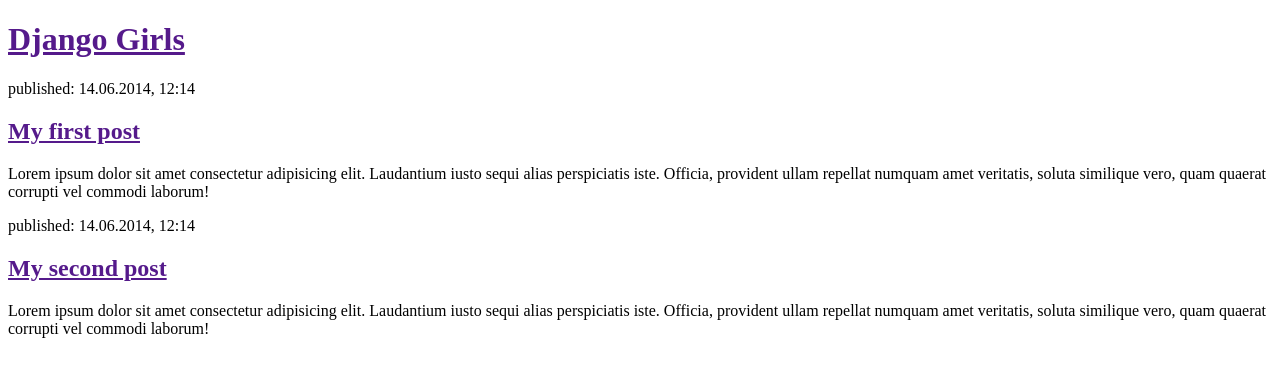
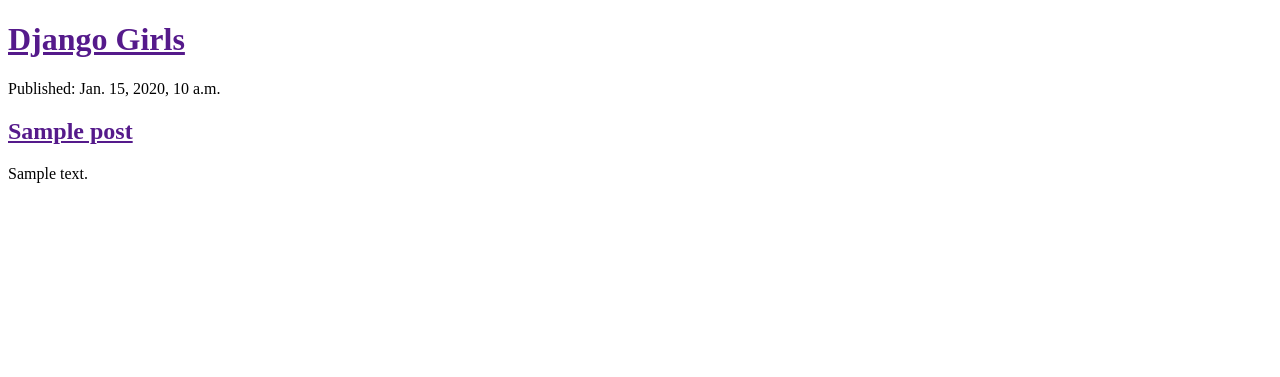
Before and after one commit to KKesseh/my-first-blog-app, a Django app: template blog/templates/blog/post_list.html in a window 1280 px wide. Shown: the top 377 px of the page. Run offline with Django 5.2, Linux system fonts and the light colour scheme; the template is opened without the code that fills it: most values are stand-ins (such as "Sample title", 1, 10 or a date in 2020).

Commit message:
Modified templates to display posts from db

```diff
--- a/blog/templates/blog/post_list.html
+++ b/blog/templates/blog/post_list.html
@@ -10,26 +10,12 @@
       <h1><a href="">Django Girls</a></h1>
     </header>
 
+    {% for post in posts %}
     <article>
-      <time>published: 14.06.2014, 12:14</time>
-      <h2><a href="">My first post</a></h2>
-      <p>
-        Lorem ipsum dolor sit amet consectetur adipisicing elit. Laudantium
-        iusto sequi alias perspiciatis iste. Officia, provident ullam repellat
-        numquam amet veritatis, soluta similique vero, quam quaerat corrupti vel
-        commodi laborum!
-      </p>
+      <time>Published: {{post.published_date}}</time>
+      <h2><a href="">{{post.title}}</a></h2>
+      <p>{{post.text | linebreaksbr}}</p>
     </article>
-
-    <article>
-      <time>published: 14.06.2014, 12:14</time>
-      <h2><a href="">My second post</a></h2>
-      <p>
-        Lorem ipsum dolor sit amet consectetur adipisicing elit. Laudantium
-        iusto sequi alias perspiciatis iste. Officia, provident ullam repellat
-        numquam amet veritatis, soluta similique vero, quam quaerat corrupti vel
-        commodi laborum!
-      </p>
-    </article>
+    {% endfor %}
   </body>
 </html>
```
Also changed, not shown: blog/views.py (+5 -2 lines).
